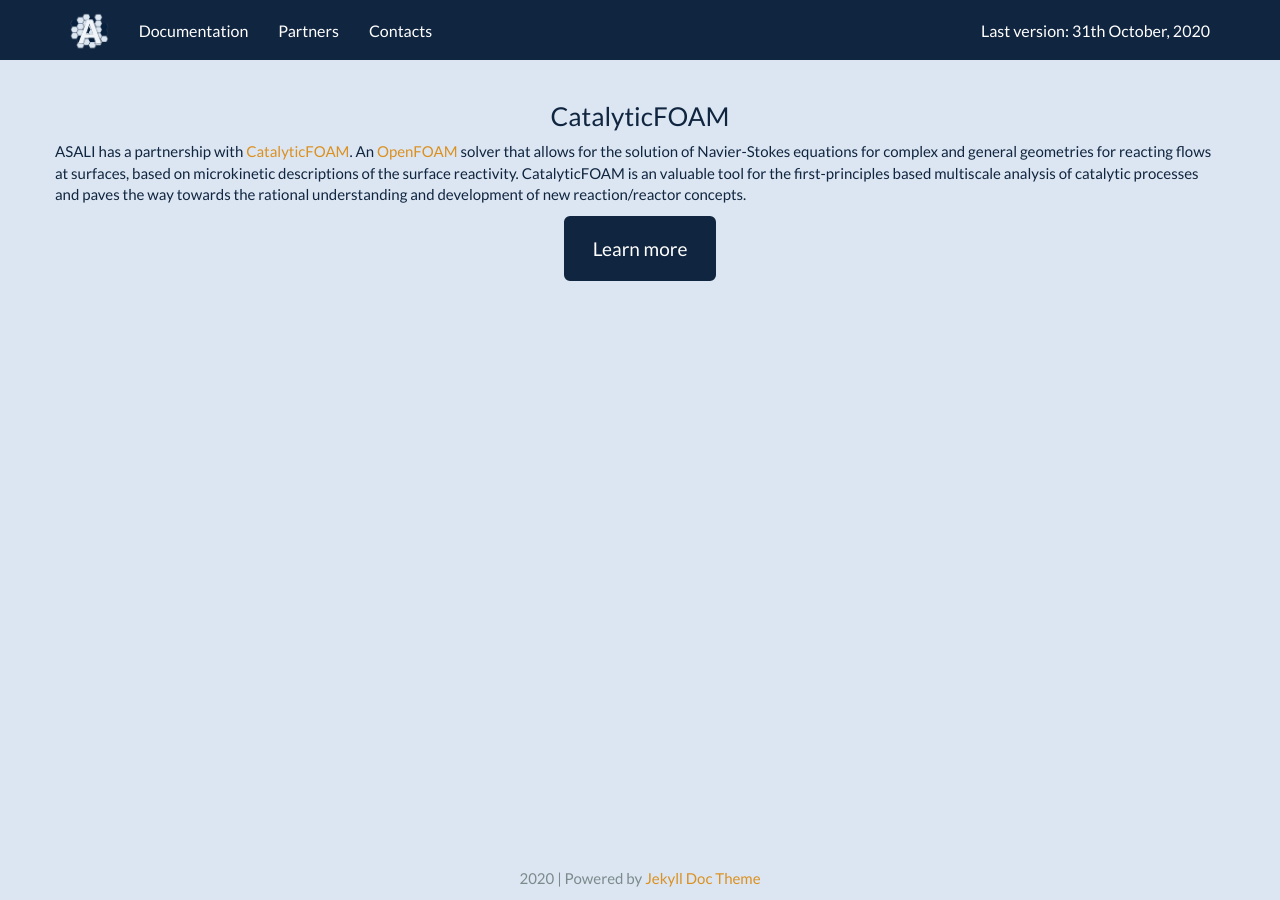
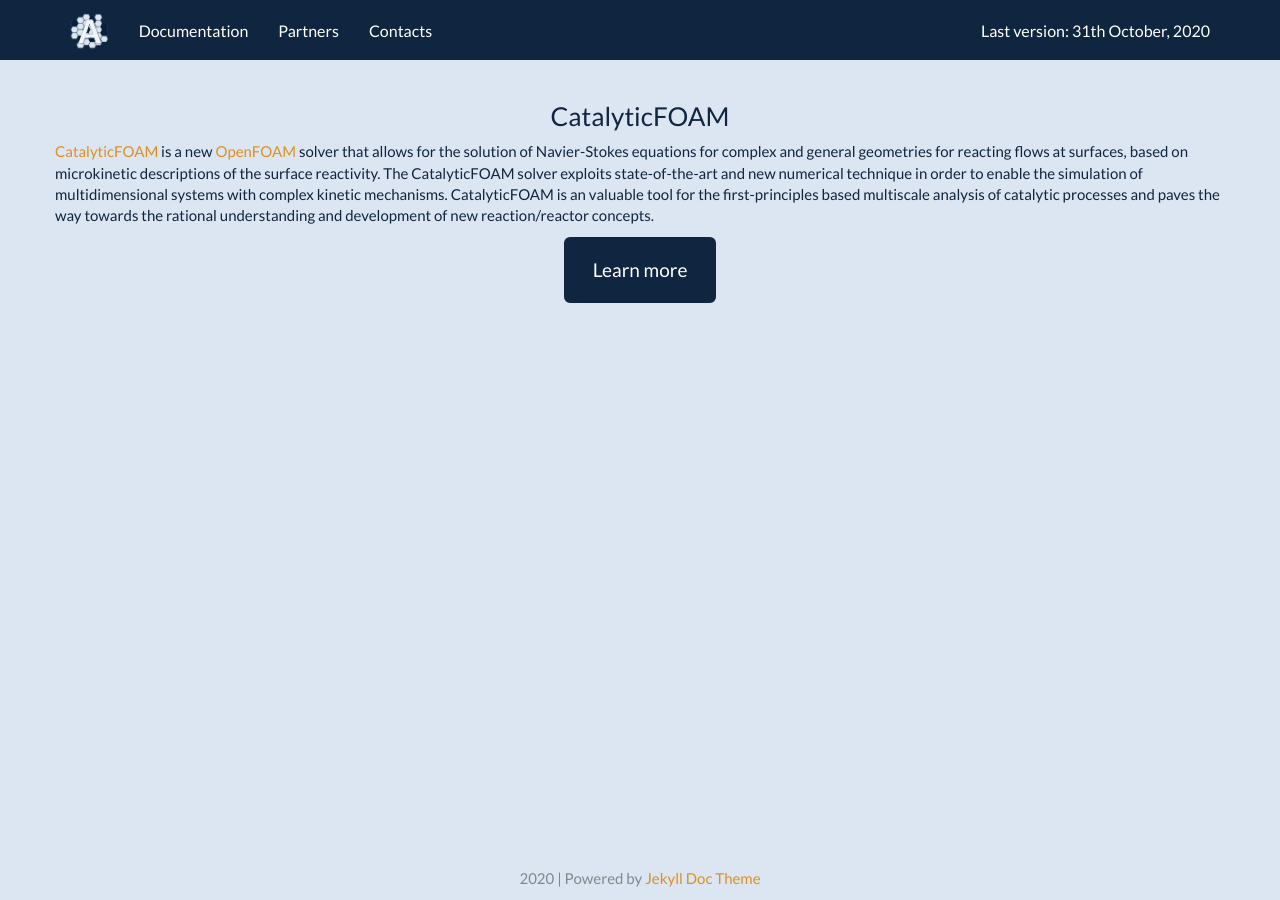
Before and after one commit to srebughini/ASALI, a Jekyll site: the page built from _pages/partners.md, in a window 1280 px wide. Built offline with Jekyll 4.4.1, drawn with Linux system fonts in a browser that asks for light colours.

Commit message:
New description for catalytic foam

```diff
--- a/_pages/partners.md
+++ b/_pages/partners.md
@@ -5,12 +5,8 @@
 
 <div class="row">
     <h3 class="text-center">CatalyticFOAM<br></h3>
-    <p>ASALI has a partnership with <a href="http://www.catalyticfoam.polimi.it/">CatalyticFOAM</a>.
-        An <a href="https://openfoam.org/">OpenFOAM</a> solver that allows for the solution of Navier-Stokes equations for complex and general
-        geometries for reacting flows at surfaces, based on microkinetic descriptions of the surface reactivity.
-        CatalyticFOAM is an valuable tool for the first-principles based multiscale analysis of catalytic
-        processes and paves the way towards the rational understanding and development of new reaction/reactor
-        concepts.
+    <p><a href="http://www.catalyticfoam.polimi.it/">CatalyticFOAM</a> is a new <a href="https://openfoam.org/">OpenFOAM</a> solver that allows for the solution of Navier-Stokes equations for complex and general
+        geometries for reacting flows at surfaces, based on microkinetic descriptions of the surface reactivity. The CatalyticFOAM solver exploits state-of-the-art and new numerical technique in order to enable the simulation of multidimensional systems with complex kinetic mechanisms. CatalyticFOAM is an valuable tool for the first-principles based multiscale analysis of catalytic processes and paves the way towards the rational understanding and development of new reaction/reactor concepts.
     </p>
     <p class="text-center">
         <a class="btn btn-primary btn-lg" href="http://www.catalyticfoam.polimi.it/" role="button">Learn more</a>
```
Also changed, not shown: _docs/api/introduction.md (+1 -1 lines), _docs/gui/installation.md (+2 -2 lines).
